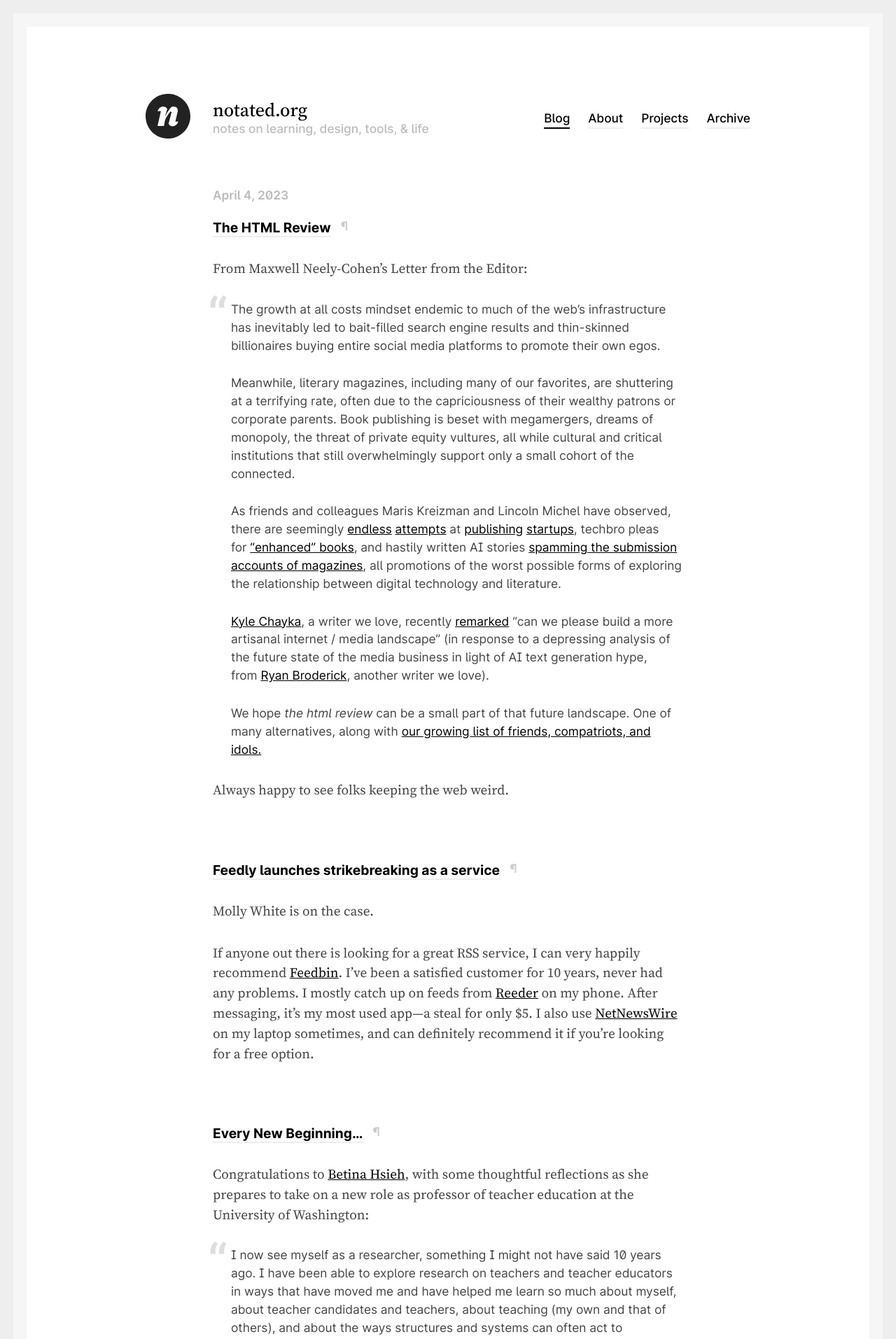
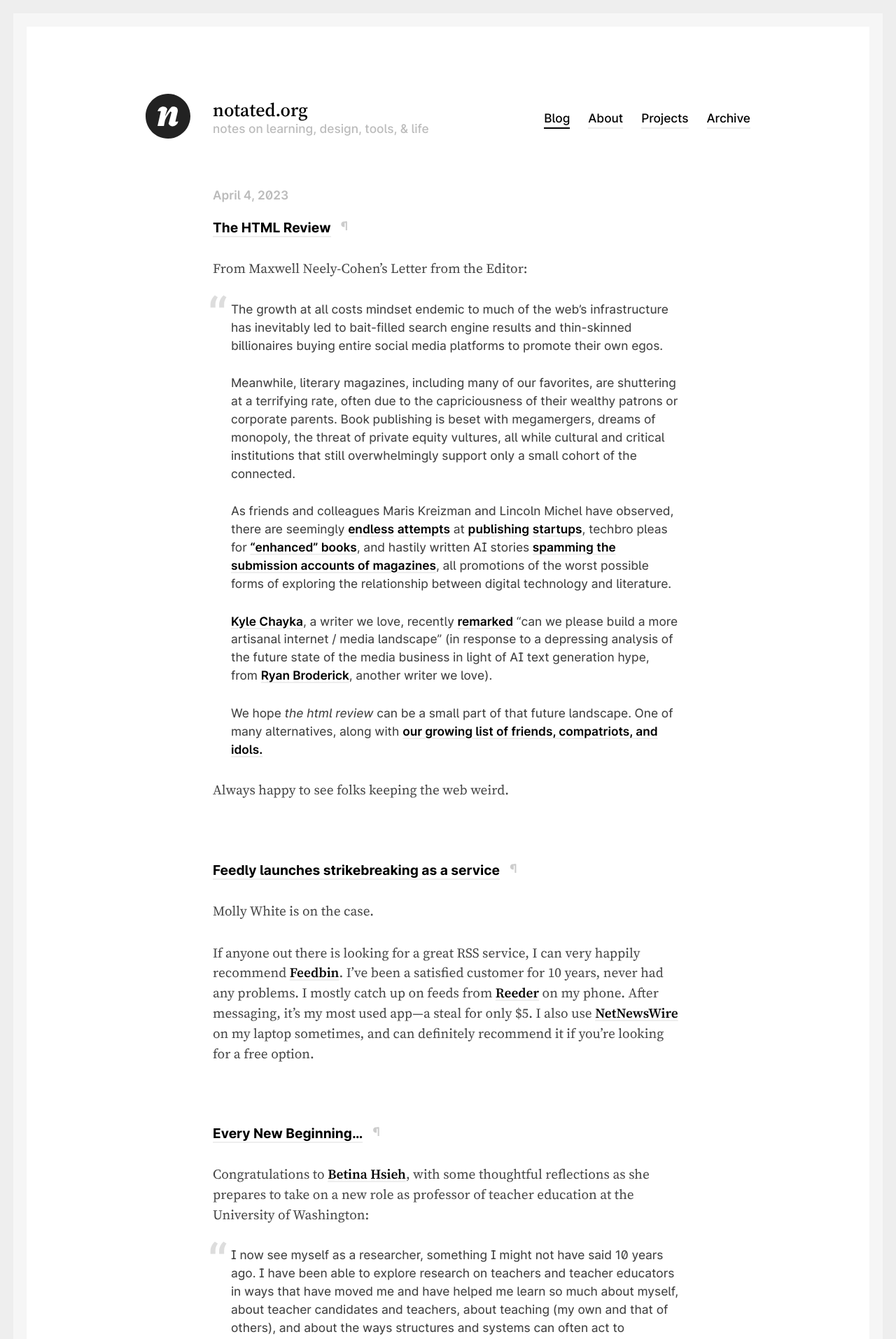
Before and after one commit to nevanscott/notated.org, a Jekyll site: the page built from index.html, in a window 1280 px wide. Shown: the top 1913 px of the page at 70% size. Built offline with Jekyll 4.4.1, drawn with Linux system fonts in a browser that asks for light colours; the list of posts is cut into pages by our own code.

Commit message:
fix font weights and link styles

```diff
--- a/_sass/components/banner.scss
+++ b/_sass/components/banner.scss
@@ -1,5 +1,6 @@
 [role="banner"] {
   font-family: var(--font-sans, sans-serif);
+  font-weight: 450;
 }
 
 [role="banner"] .site-identity a svg {
@@ -15,7 +16,7 @@
   font-family: var(--font-serif, serif);
   display: block;
   font-size: var(--font-size-title);
-  font-weight: 500;
+  font-weight: 550;
   line-height: 1;
   margin: 0;
 }
--- a/_sass/components/deets.scss
+++ b/_sass/components/deets.scss
@@ -2,6 +2,7 @@
   dt {
     font-family: var(--font-sans);
     font-size: smaller;
+    font-weight: 450;
     margin: 0;
   }
   dd {
--- a/_sass/components/footnotes.scss
+++ b/_sass/components/footnotes.scss
@@ -1,6 +1,7 @@
 .footnotes {
   font-family: var(--font-sans, sans-serif);
   font-size: var(--font-size-small);
+  font-weight: 450;
 }
 .footnotes::before {
   content: "";
--- a/_sass/components/pagination.scss
+++ b/_sass/components/pagination.scss
@@ -1,6 +1,7 @@
 .pages {
   font-family: var(--font-sans);
   font-size: var(--font-size-small);
+  font-weight: 450;
   line-height: 2.5;
   margin: 4.5em 0 3em;
   padding: 0;
--- a/_sass/global.scss
+++ b/_sass/global.scss
@@ -20,6 +20,7 @@ blockquote,
 time,
 small {
   font-family: var(--font-sans, system-ui, sans-serif);
+  font-weight: 450;
 }
 
 h1,
@@ -46,7 +47,15 @@ a {
 }
 p a,
 li a {
+  font-weight: 600;
   text-decoration: underline;
+  text-decoration-thickness: 2px;
+  text-underline-offset: 3px;
+  text-decoration-color: var(--color-stroke);
+}
+p a:hover,
+li a:hover {
+  text-decoration-color: var(--color-stroke-contrast);
 }
 
 em,
@@ -164,6 +173,7 @@ dt {
 }
 dd {
   font-family: var(--font-sans);
+  font-weight: 450;
 }
 
 dd + dt {
@@ -172,6 +182,7 @@ dd + dt {
 
 table {
   font-family: var(--font-sans);
+  font-weight: 450;
 }
 th,
 td {
```
